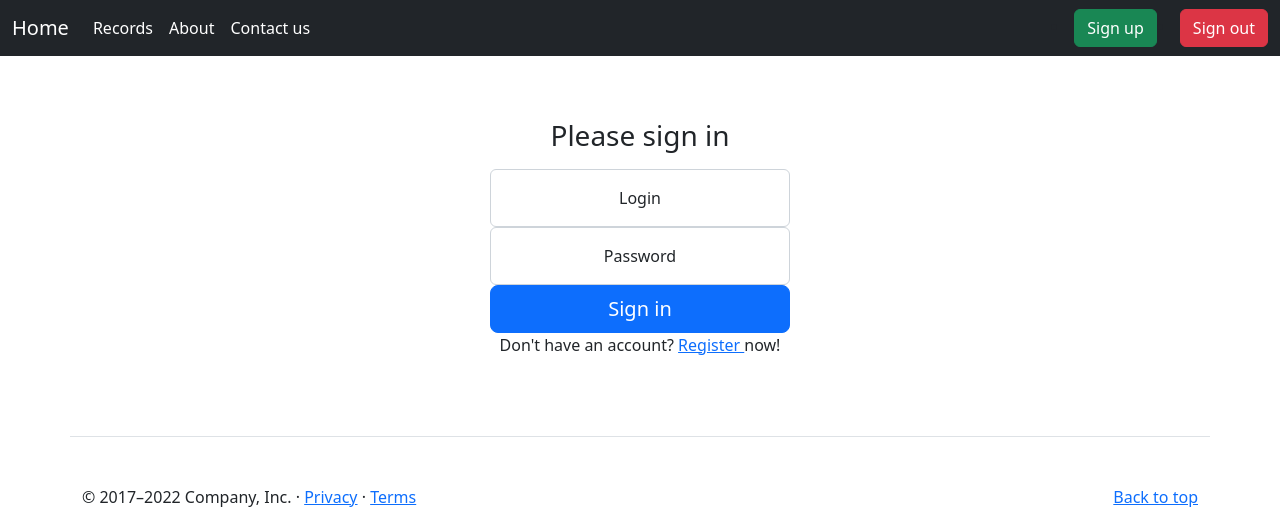
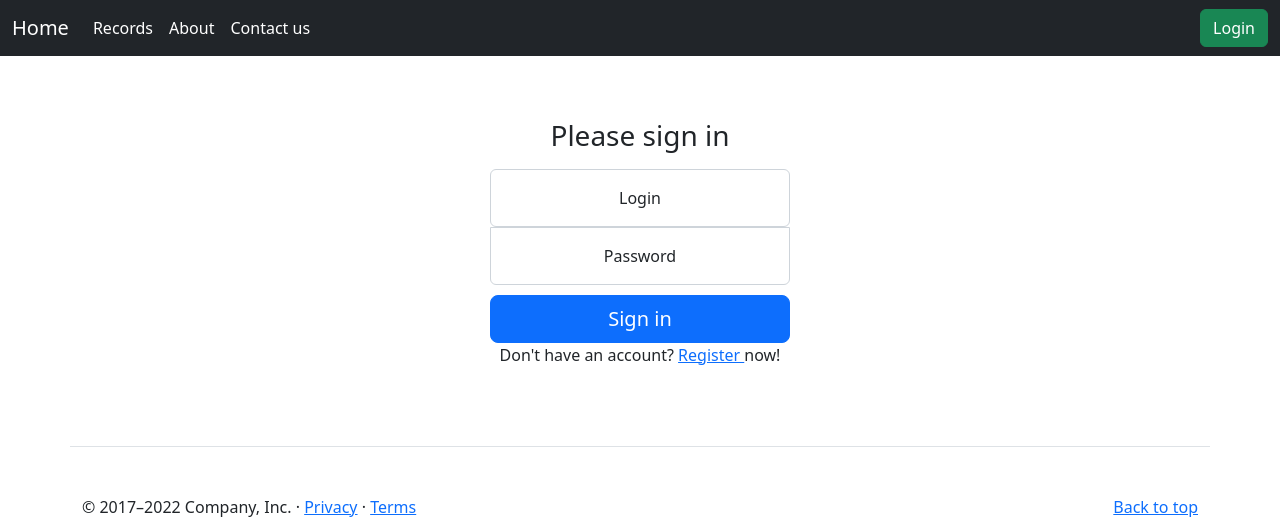
Before and after one commit to dan3746/flask-for-students, a Flask app: page /login in a window 1280 px wide. Shown: the top 525 px of the page. Run offline with Flask 2, Linux system fonts and the light colour scheme.

Commit message:
login button and user page

```diff
--- a/templates/base.html
+++ b/templates/base.html
@@ -29,12 +29,7 @@
           </li>
         </ul>
         <form class="d-flex" role="search">
-          <li class="nav-item">
-            <a type="button" class="btn btn-success"  href="/login" role="button">Sign up</a>
-          </li>
-          <li>
-            <a type="button" class="btn btn-danger"  href="/sign_out" role="button">Sign out</a>
-          </li>
+          <a type="button" class="btn btn-success"  href="/login" role="button">Login</a>
         </form>
       </div>
     </div>
--- a/templates/login.html
+++ b/templates/login.html
@@ -13,11 +13,11 @@ Login
     <h1 class="h3 mb-3 fw-normal">Please sign in</h1>
 
     <div class="form-floating">
-      <input type="text" name="login" class="form-control" id="floatingInput" placeholder="name@example.com">
+      <input type="text" name="login" class="form-control" id="floatingInput" placeholder="Login" required>
       <label for="floatingInput">Login</label>
     </div>
     <div class="form-floating">
-      <input type="text" name="psw" class="form-control" id="floatingPassword" placeholder="Password">
+      <input type="password" name="psw" class="form-control" id="floatingPassword" placeholder="Password" required>
       <label for="floatingPassword">Password</label>
     </div>
 
--- a/templates/user.html
+++ b/templates/user.html
@@ -13,6 +13,7 @@ Profile
                 {% if user.image %}
                     <img src="{{ user.image }}">
                 {% endif %}
+            <a type="button" class="btn btn-danger"  href="/sign_out" role="button">Sign out</a>
         {% else %}
             <h2>There is no info!</h2>
         {% endif %}
```
